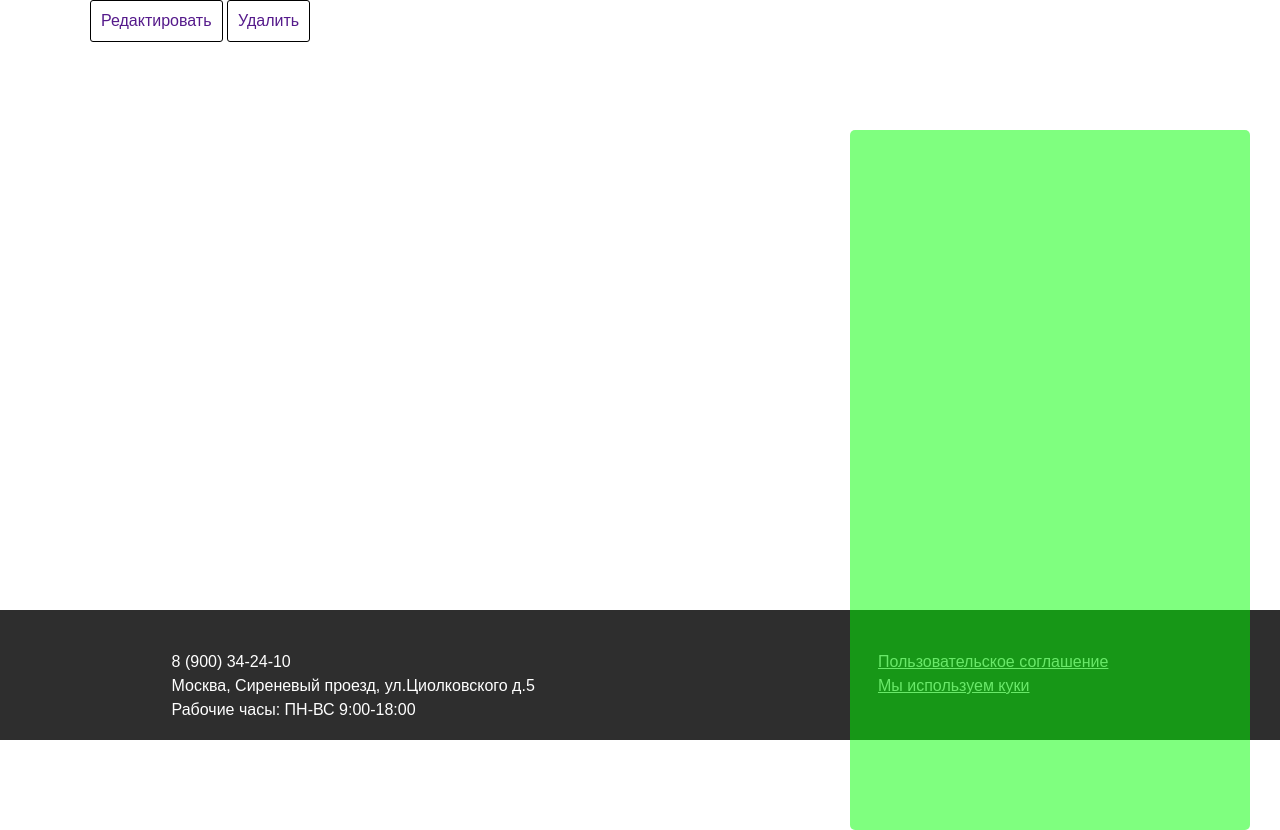
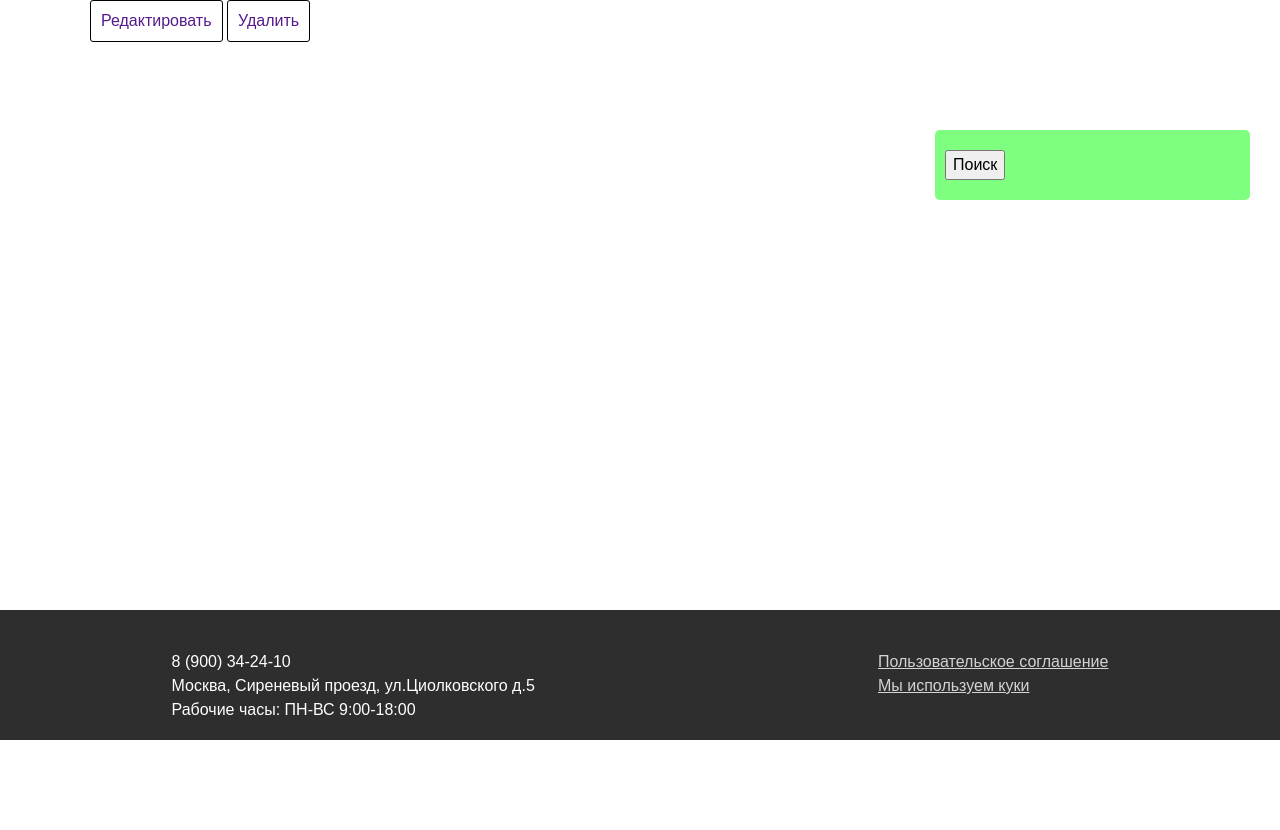
Before and after one commit to universe-walker/shop-django, a Django app: template category/templates/category/category_detail.html in a window 1280 px wide. Shown: the part 60-890 px from the top of the page. After the commit the page ends 800 px from the top, so only its background shows below. Run offline with Django 3.2, Linux system fonts and the light colour scheme; the template is opened without the code that fills it, so the values that code supplies are empty.

Commit message:
Add filter html in category_detail.html. Add styles for filter in category_detail.css

```diff
--- a/category/static/css/category_detail.css
+++ b/category/static/css/category_detail.css
@@ -76,11 +76,49 @@
 }
 
 .filter {
-  height: 700px;
-  width: 400px;
+  height: auto: ;
+  width: 315px;
   background-color: rgba(0, 255, 0, 0.5);
   position: absolute;
   right: 30px;
   top: 190px;
   border-radius: 5px;
+  padding: 0 0 0 10px;
 }
+
+.filter__row {
+    padding: 20px 0;
+}
+
+.filter__price {
+  margin: 5px;
+}
+
+.price__input {
+  display: inline;
+  width: 150px;
+}
+
+#id_rating {
+  display: block;
+}
+
+#id_price_0 label {
+  display: block;
+}
+
+#id_price_0, #id_price_1 {
+  width: 80px;
+}
+
+#id_price_1 {
+  margin-left: 5px;
+}
+
+.filter__form label {
+  display: block;
+}
+
+.filter__form > button {
+  display: block;
+}
--- a/category/templates/category/category_detail.html
+++ b/category/templates/category/category_detail.html
@@ -9,9 +9,14 @@
 {% endblock %}
 
 {% block main %}
-  <aside class="filter">
-    <div class="filter__row">
-
+  <aside class="aside">
+    <div class="filter">
+      <div class="filter__row">
+        <form class="filter__form" action="" method="GET">
+          {{ filter.form }}
+          <button type="submit" name="button">Поиск</button>
+        </form>
+      </div>
     </div>
   </aside>
   <div class="container">
```
